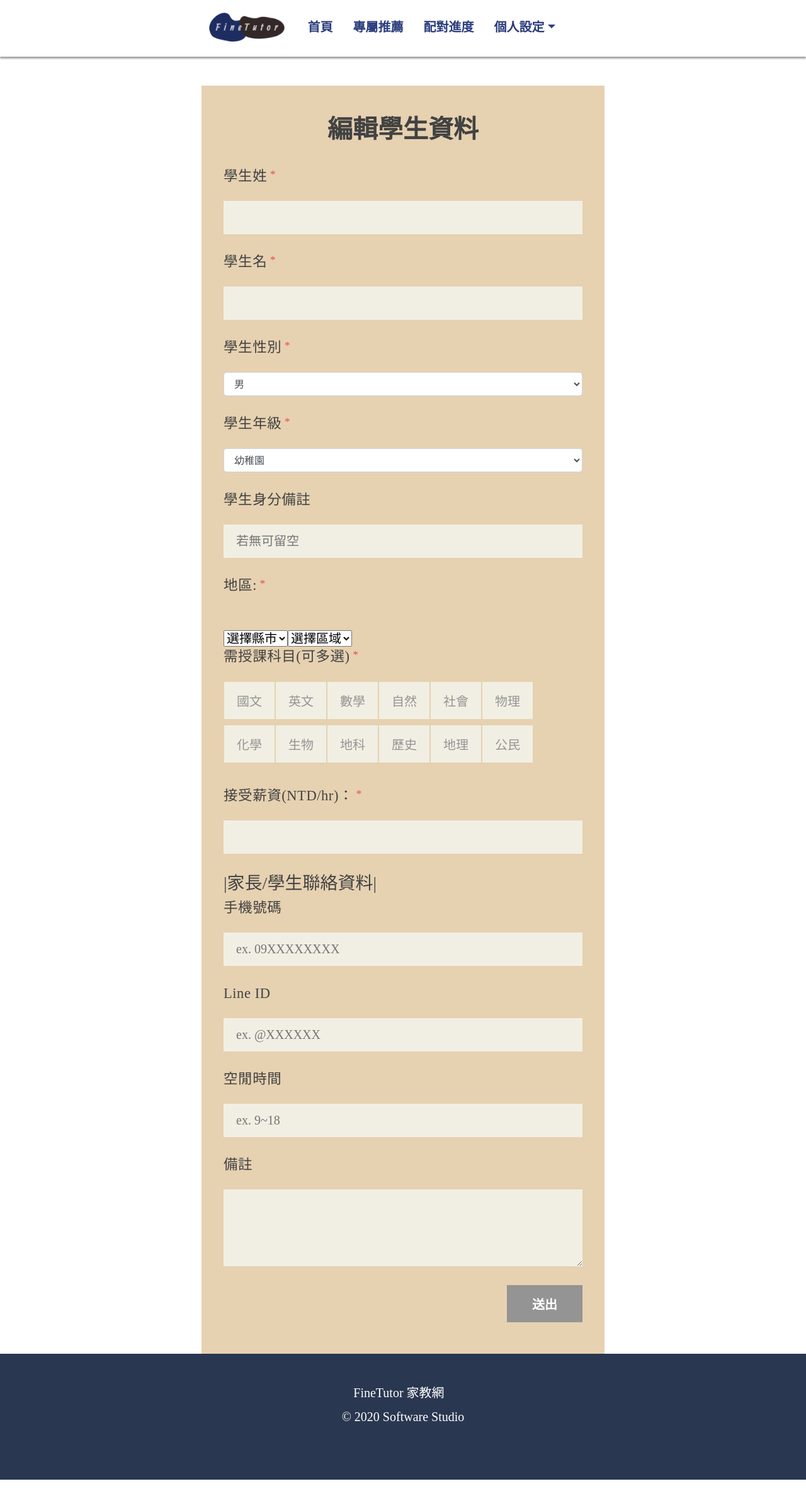
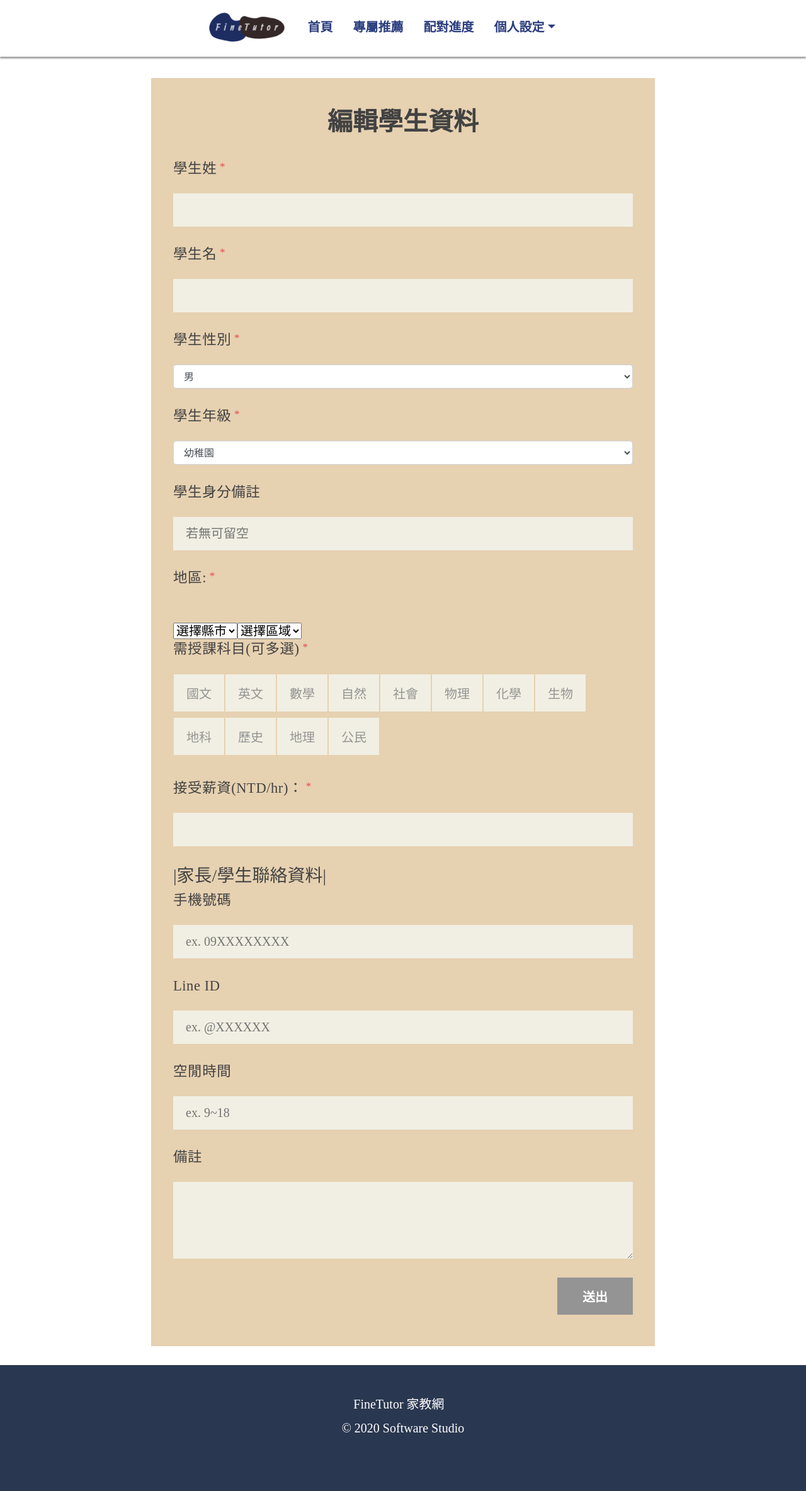
Before and after one commit to FineTutor/FineTutor.github.io, a Jekyll site: the page built from studentinfoedit.html, in a window 1280 px wide. Shown: the whole page at 63% size. Built offline with Jekyll 4.4.1, drawn with Linux system fonts in a browser that asks for light colours; nearby versions of some CDN libraries; comment, search, counter and statistics services are not loaded.

Commit message:
add resume & studentinfo edit

```diff
--- a/studentinfoedit.html
+++ b/studentinfoedit.html
@@ -264,10 +264,8 @@ description: 修改學生資料
 }
   </style>
 <main>
-   <p>&ensp;</p>
-   <div class="pageDiv mt-1 row" style="background-color: white;">
-            <div class="col-sm-3"></div>
-            <div class="col personalForm col-sm-6">
+   <div class="pageDiv mt-1 row" style="background-color: white; justify-content: center;">
+            <div class="col personalForm" style = "margin: 30px; max-width: 800px;">
                 <section class="mb-3">
                     <p>&ensp;</p>
                     <h1 style="font-weight: bold; color: #424242;"class="text-center display-5 mt-3">編輯學生資料</h1>
@@ -401,7 +399,6 @@ description: 修改學生資料
                     <p class="error"></p>
                   </form>
             </div>
-            <div class="col-sm-3"></div>
         </div>
      <script src="https://code.jquery.com/jquery-3.2.1.slim.min.js" integrity="sha384-KJ3o2DKtIkvYIK3UENzmM7KCkRr/rE9/Qpg6aAZGJwFDMVNA/GpGFF93hXpG5KkN" crossorigin="anonymous"></script>
     <script src="https://cdnjs.cloudflare.com/ajax/libs/popper.js/1.12.9/umd/popper.min.js" integrity="sha384-ApNbgh9B+Y1QKtv3Rn7W3mgPxhU9K/ScQsAP7hUibX39j7fakFPskvXusvfa0b4Q" crossorigin="anonymous"></script>
```
Also changed, not shown: resumeedit.html (+2 -5 lines).
